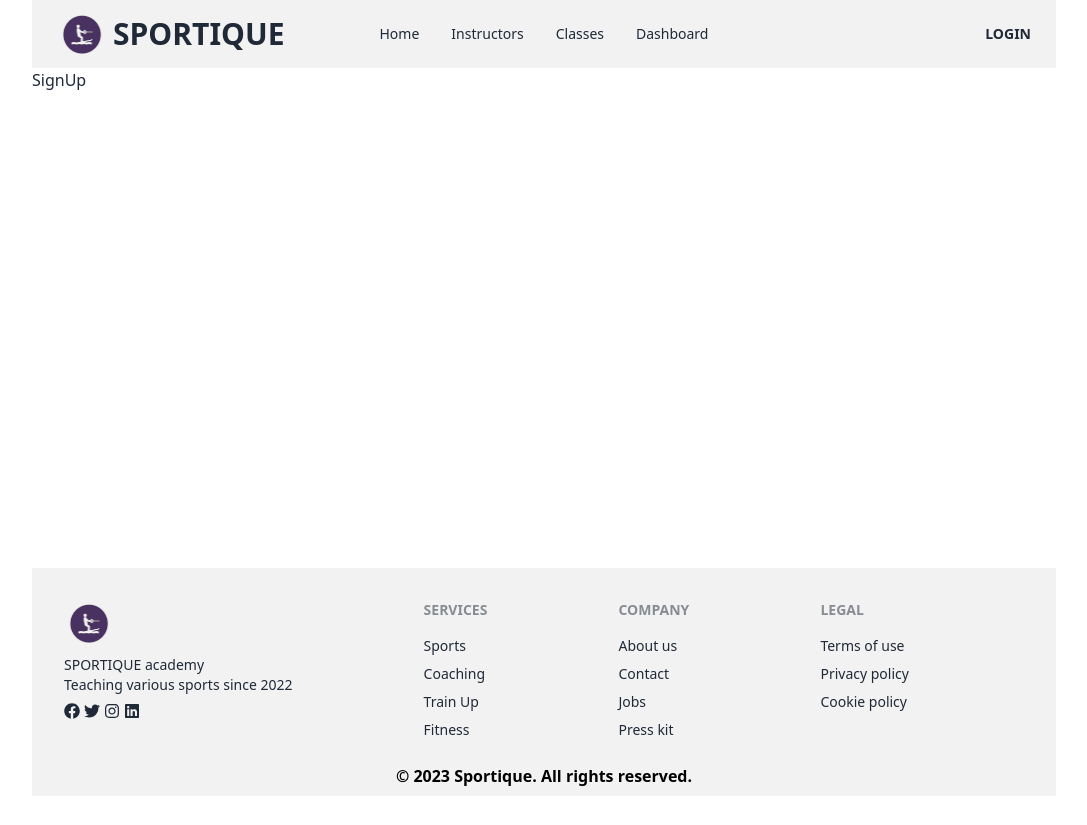
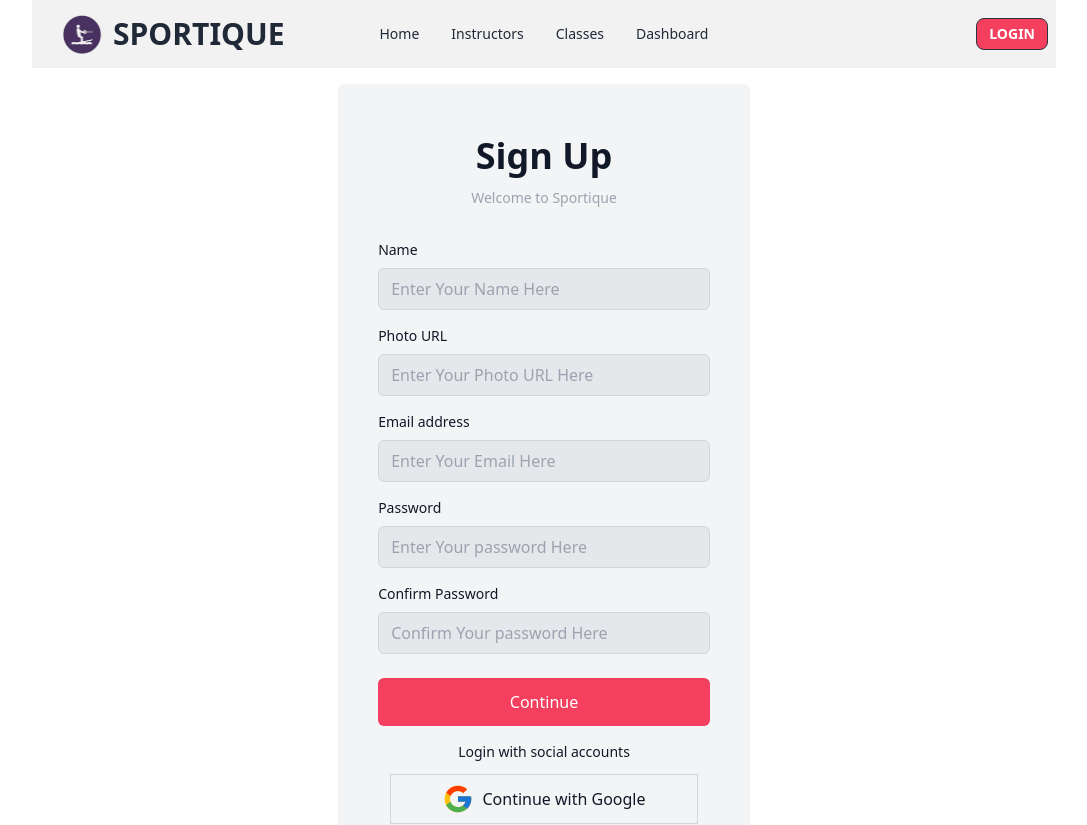
Before and after one commit to sajibsaifullah/summer-camp-school-client, a React (Vite) app: page /signup in a window 1280 px wide. Shown: the top 825 px of the page, without its empty margins (96-1183 px from the left). Before the commit the page ends 800 px from the top, so only its background shows below. Built offline with nearby package versions, Linux system fonts and the light colour scheme.

Commit message:
login & signup updated

```diff
--- a/src/pages/Login/login.jsx
+++ b/src/pages/Login/login.jsx
@@ -10,13 +10,13 @@ const Login = () => {
     handleSubmit,
     formState: { errors },
   } = useForm();
+
   const [showPassword, setShowPassword] = useState(false);
-
-  const onSubmit = (data) => console.log(data);
-
   const togglePasswordVisibility = () => {
     setShowPassword(!showPassword);
   };
+
+  const onSubmit = (data) => console.log(data);
 
   return (
     <div className="flex justify-center items-center min-h-screen my-4">
@@ -62,7 +62,6 @@ const Login = () => {
                   placeholder="*******"
                   className="w-full px-3 py-2 border rounded-md border-gray-300 focus:outline-rose-500 bg-gray-200 text-gray-900 pr-10"
                 />
-
                 <button
                   type="button"
                   onClick={togglePasswordVisibility}
--- a/src/pages/Shared/Navbar/Navbar.jsx
+++ b/src/pages/Shared/Navbar/Navbar.jsx
@@ -46,7 +46,7 @@ const Navbar = () => {
         <ul className="menu menu-horizontal px-1">{navOptions}</ul>
       </div>
       <div className="navbar-end">
-        <a className="btn">Login</a>
+        <Link className="btn btn-sm btn-neutral bg-rose-500 text-white" to='/login'>Login</Link>
       </div>
     </div>
   );
--- a/src/pages/SignUp/SignUp.jsx
+++ b/src/pages/SignUp/SignUp.jsx
@@ -1,11 +1,140 @@
-
+import { Link } from "react-router-dom";
+import SocialLogin from "../Shared/SocialLogin/SocialLogin";
+import { useForm } from "react-hook-form";
 
 const SignUp = () => {
-    return (
-        <div>
-            <h2>SignUp</h2>
+  const {
+    register,
+    handleSubmit,
+    formState: { errors },
+  } = useForm();
+  const onSubmit = (data) => console.log(data);
+  return (
+    <div className="flex justify-center items-center min-h-screen my-4">
+      <div className="flex flex-col max-w-md p-6 rounded-md sm:p-10 bg-gray-100 text-gray-900">
+        <div className="mb-8 text-center">
+          <h1 className="my-3 text-4xl font-bold">Sign Up</h1>
+          <p className="text-sm text-gray-400">Welcome to Sportique</p>
         </div>
-    );
+        <form
+          onSubmit={handleSubmit(onSubmit)}
+          className="space-y-6 ng-untouched ng-pristine ng-valid"
+        >
+          <div className="space-y-4">
+            <div>
+              <label htmlFor="email" className="block mb-2 text-sm">
+                Name
+              </label>
+              <input
+                type="text"
+                {...register("name", { required: true })}
+                placeholder="Enter Your Name Here"
+                className="w-full px-3 py-2 border rounded-md border-gray-300 focus:outline-rose-500 bg-gray-200 text-gray-900"
+                data-temp-mail-org="0"
+              />
+              {errors.name?.type === "required" && (
+                <p className="text-red-600">Name is required</p>
+              )}
+            </div>
+            <div>
+              <label htmlFor="email" className="block mb-2 text-sm">
+                Photo URL
+              </label>
+              <input
+                type="text"
+                {...register("photoURL", { required: true })}
+                placeholder="Enter Your Photo URL Here"
+                className="w-full px-3 py-2 border rounded-md border-gray-300 focus:outline-rose-500 bg-gray-200 text-gray-900"
+                data-temp-mail-org="0"
+              />
+              {errors.photoURL?.type === "required" && (
+                <p className="text-red-600">Photo URL is required</p>
+              )}
+            </div>
+            <div>
+              <label htmlFor="email" className="block mb-2 text-sm">
+                Email address
+              </label>
+              <input
+                type="email"
+                {...register("email", { required: true })}
+                placeholder="Enter Your Email Here"
+                className="w-full px-3 py-2 border rounded-md border-gray-300 focus:outline-rose-500 bg-gray-200 text-gray-900"
+                data-temp-mail-org="0"
+              />
+              {errors.email?.type === "required" && (
+                <p className="text-red-600">Email is required</p>
+              )}
+            </div>
+            <div>
+              <label htmlFor="password" className="block mb-2 text-sm">
+                Password
+              </label>
+              <input
+                type="password"
+                {...register("password", {
+                  required: true,
+                  minLength: 6,
+                  pattern: /(?=.*[A-Z])(?=.*?[#?!@$%^&*-])/,
+                })}
+                placeholder="Enter Your password Here"
+                className="w-full px-3 py-2 border rounded-md border-gray-300 focus:outline-rose-500 bg-gray-200 text-gray-900"
+                data-temp-mail-org="0"
+              />
+              {errors.password?.type === "required" && (
+                <p className="text-red-600">Password is required</p>
+              )}
+              {errors.password?.type === "minLength" && (
+                <p className="text-red-600">
+                  Password must be 6 characters or more
+                </p>
+              )}
+              {errors.password?.type === "pattern" && (
+                <p className="text-red-600">
+                  Password must have One UpperCase & Special Character
+                </p>
+              )}
+            </div>
+            <div>
+              <label htmlFor="confirmPassword" className="block mb-2 text-sm">
+                Confirm Password
+              </label>
+              <input
+                type="password"
+                {...register("ConfirmPassword", { required: true })}
+                placeholder="Confirm Your password Here"
+                className="w-full px-3 py-2 border rounded-md border-gray-300 focus:outline-rose-500 bg-gray-200 text-gray-900"
+                data-temp-mail-org="0"
+              />
+              {errors.ConfirmPassword?.type === "required" && (
+                <p className="text-red-600">Please confirm your password</p>
+              )}
+            </div>
+          </div>
+
+          <div>
+            <button
+              type="submit"
+              className="bg-rose-500 w-full rounded-md py-3 text-white"
+            >
+              Continue
+            </button>
+          </div>
+        </form>
+        <SocialLogin></SocialLogin>
+        <p className="px-6 text-sm text-center text-gray-400">
+          Already have an account?{" "}
+          <Link
+            to="/login"
+            className="hover:underline hover:text-rose-500 text-gray-600"
+          >
+            Login
+          </Link>
+          .
+        </p>
+      </div>
+    </div>
+  );
 };
 
 export default SignUp;
```
